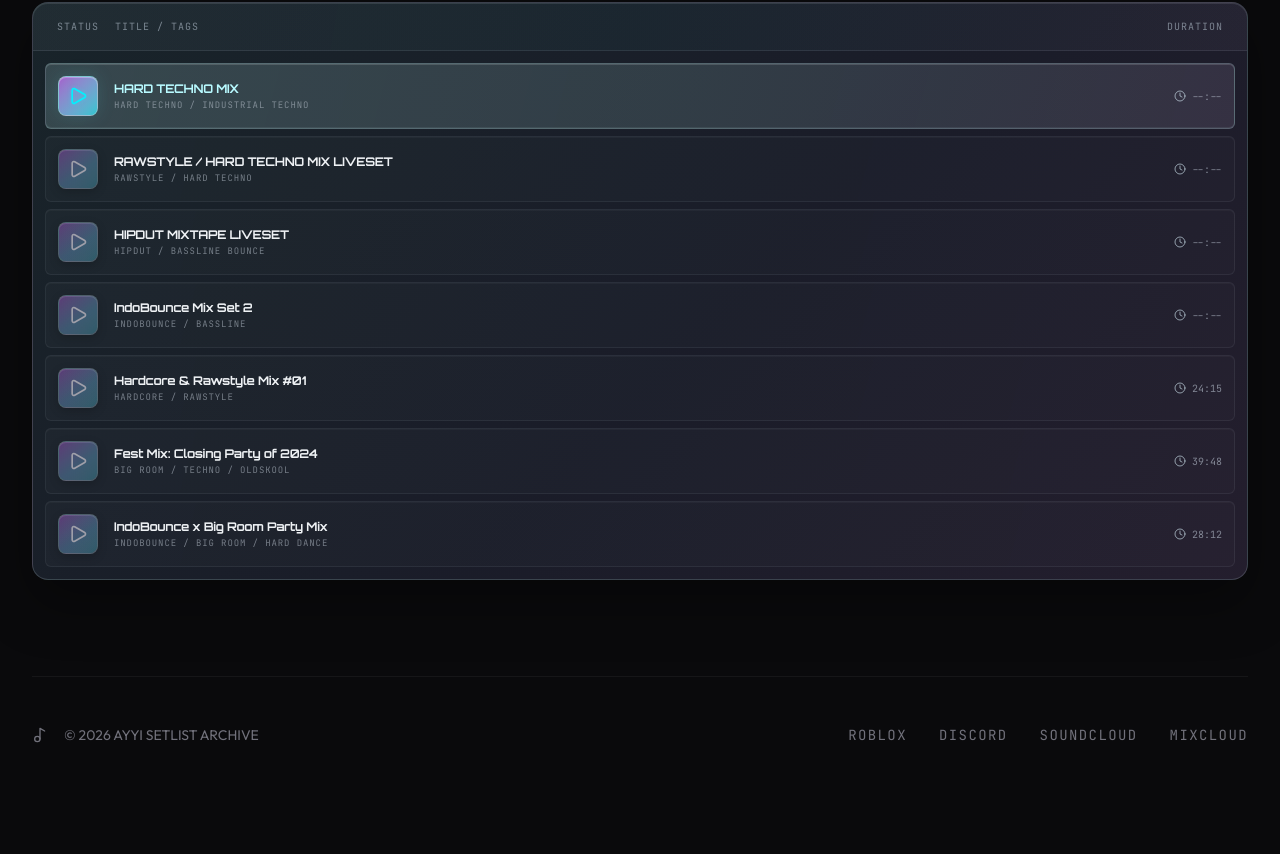
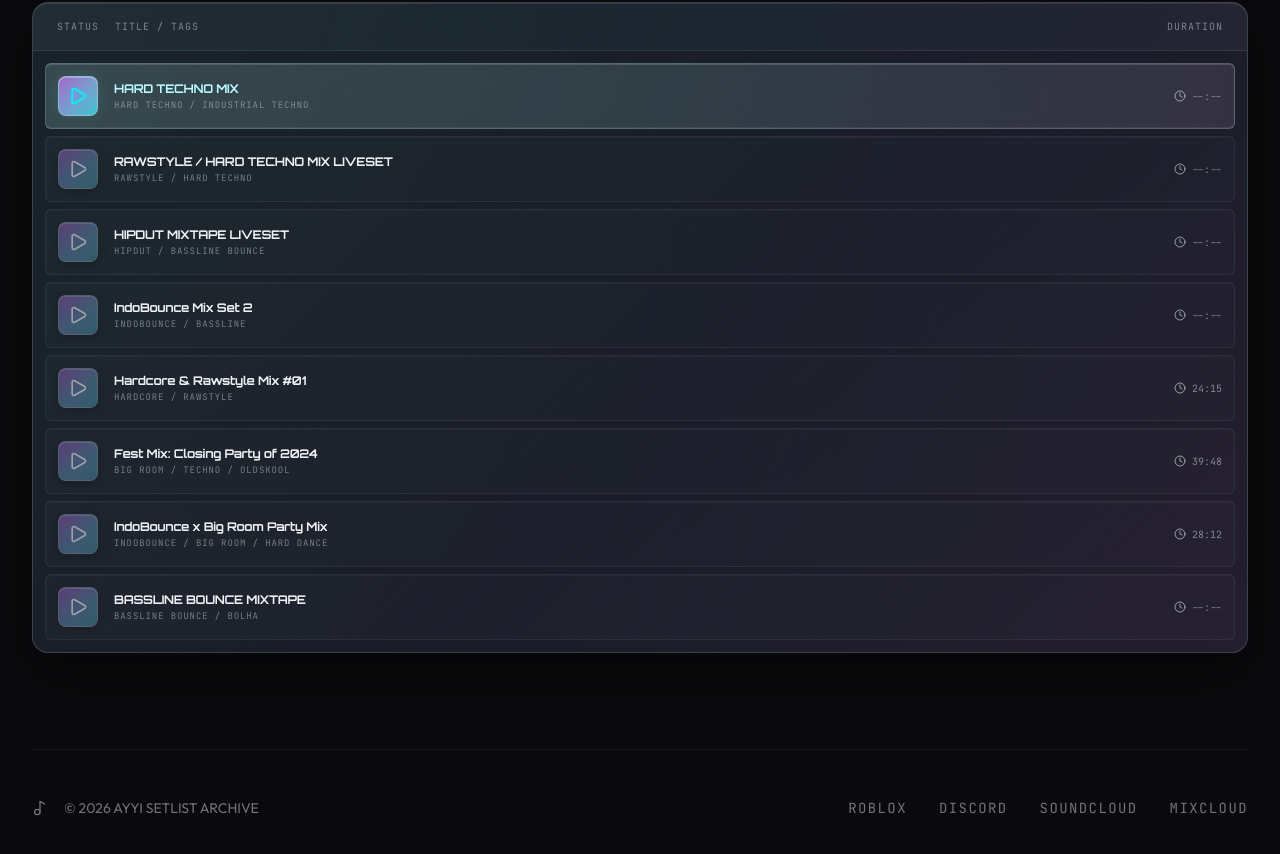
Before and after one commit to daexhi/Ayyi-SetList-Archive, a React (Vite) app: page / in a window 1280 px wide. Shown: the part 776-1630 px from the top of the page. Built offline with nearby package versions, Linux system fonts and the light colour scheme.

Commit message:
Add Bassline Bounce mixtape setlist

```diff
--- a/src/App.tsx
+++ b/src/App.tsx
@@ -62,6 +62,13 @@ const INITIAL_SETLISTS: Setlist[] = [
     audioUrl: 'https://dl.dropboxusercontent.com/scl/fi/cxt495g9lko4oponme73m/IndoBounce-x-Big-Room-Party-Mix-Ayyi.mp3?rlkey=ggd4x5oeknwph9oa6yzaphxjk&st=wvl9ilis',
     tags: ['IndoBounce', 'Big Room', 'Hard Dance'],
     bpm: 130
+  },
+  {
+    id: 'bassline-bounce-mixtape',
+    title: 'BASSLINE BOUNCE MIXTAPE',
+    duration: '--:--',
+    audioUrl: 'https://dl.dropboxusercontent.com/scl/fi/j4le6y1q77vcpg8dwgsux/BASSLINE-BOUNCE-MIXTAPE.MP3?rlkey=09dhj73l84jel3ak144m66qn1&st=cmkgqlyy',
+    tags: ['BASSLINE BOUNCE', 'BOLHA']
   }
 ];
 
```
